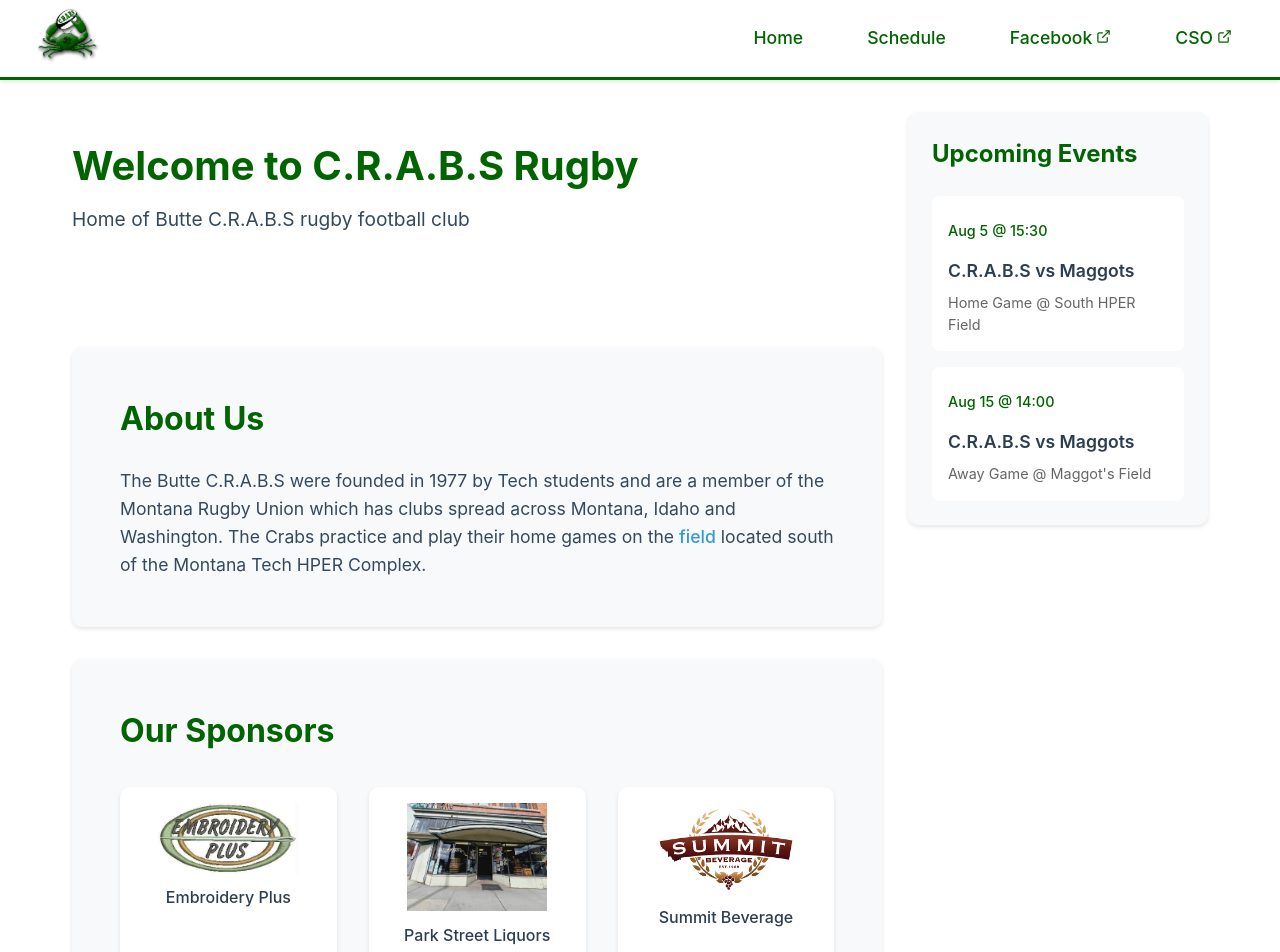
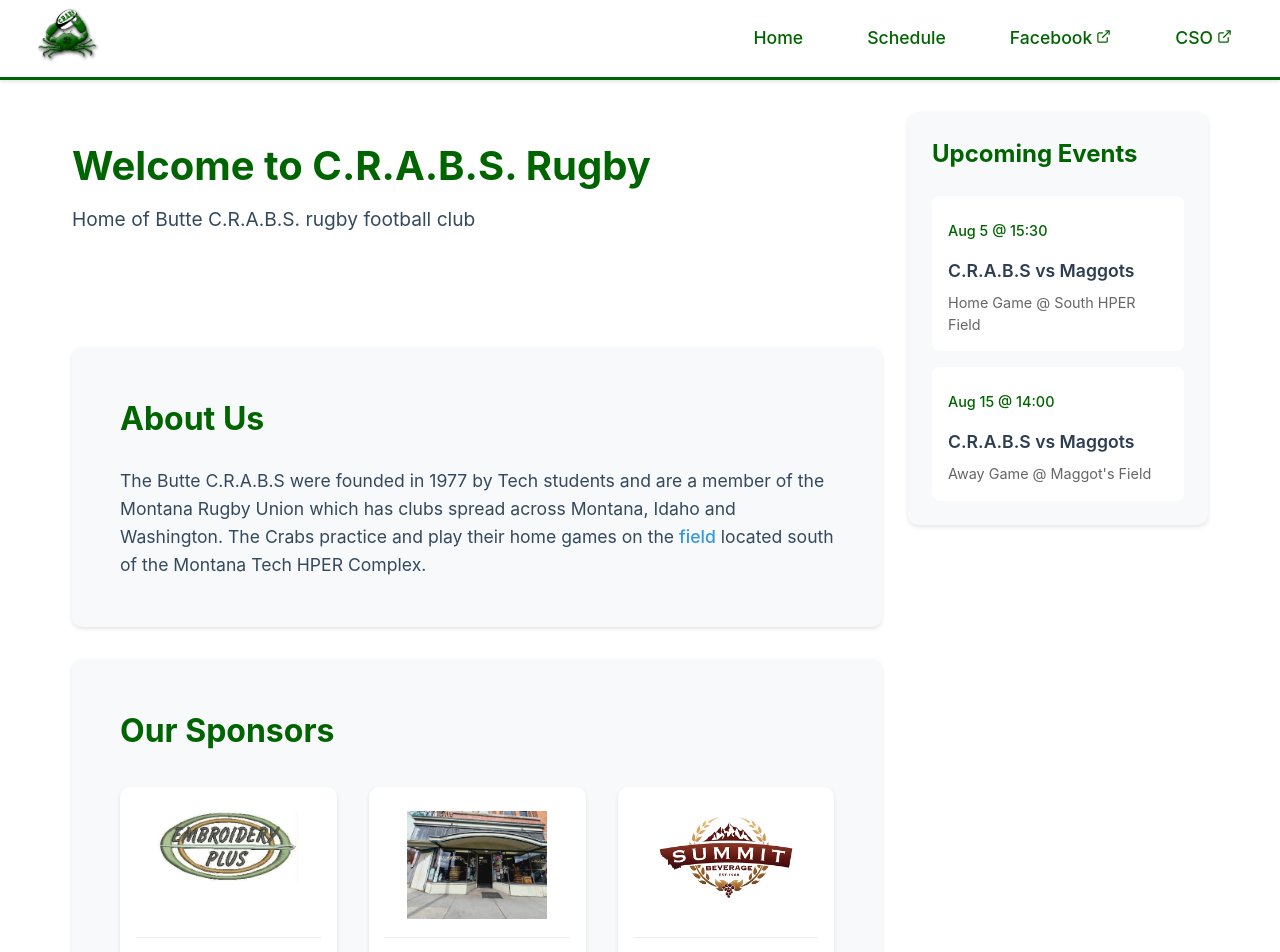
Before and after one commit to jordanyates91/crabs-website, a React (Vite) app: page / in a window 1280 px wide. Shown: the top 952 px of the page. Built offline with nearby package versions, Linux system fonts and the light colour scheme.

Commit message:
fix sponsor component themeing

```diff
--- a/src/App.jsx
+++ b/src/App.jsx
@@ -16,18 +16,18 @@ function App() {
               <div className="content-wrapper">
                 <div className="main-column">
                   <section className="hero-section">
-                    <h1>Welcome to C.R.A.B.S Rugby</h1>
-                    <p className="subtitle">Home of Butte C.R.A.B.S rugby football club</p>
+                    <h1>Welcome to C.R.A.B.S. Rugby</h1>
+                    <p className="subtitle">Home of Butte C.R.A.B.S. rugby football club</p>
                   </section>
-                  <div className="mobile-events">
-                    <UpcomingEvents />
-                  </div>
                   <section className="about-section">
                     <h2>About Us</h2>
                     <p className="about-text">
                       The Butte C.R.A.B.S were founded in 1977 by Tech students and are a member of the Montana Rugby Union which has clubs spread across Montana, Idaho and Washington. The Crabs practice and play their home games on the <a href="https://maps.app.goo.gl/aCk19QobTHEZLdHX6" target="_blank" rel="noopener noreferrer">field</a> located south of the Montana Tech HPER Complex.
                     </p>
                   </section>
+                  <div className="mobile-events">
+                    <UpcomingEvents />
+                  </div>
                   <Sponsors />
                 </div>
                 <aside className="side-column">
--- a/src/components/Sponsors/Sponsors.css
+++ b/src/components/Sponsors/Sponsors.css
@@ -29,7 +29,8 @@
   display: flex;
   flex-direction: column;
   align-items: center;
-  gap: 0.7rem;
+  justify-content: space-between;
+  min-height: 200px; /* Ensure consistent height for all tiles */
 }
 
 .sponsor-tile:hover {
@@ -41,6 +42,7 @@
   max-width: 140px;
   height: auto;
   object-fit: contain;
+  margin-top: 0.5rem;
 }
 
 .sponsor-name {
@@ -48,4 +50,8 @@
   font-size: 1rem;
   margin: 0;
   font-weight: 500;
+  width: 100%;
+  text-align: center;
+  padding-top: 0.5rem;
+  border-top: 1px solid #eee;
 }
```
